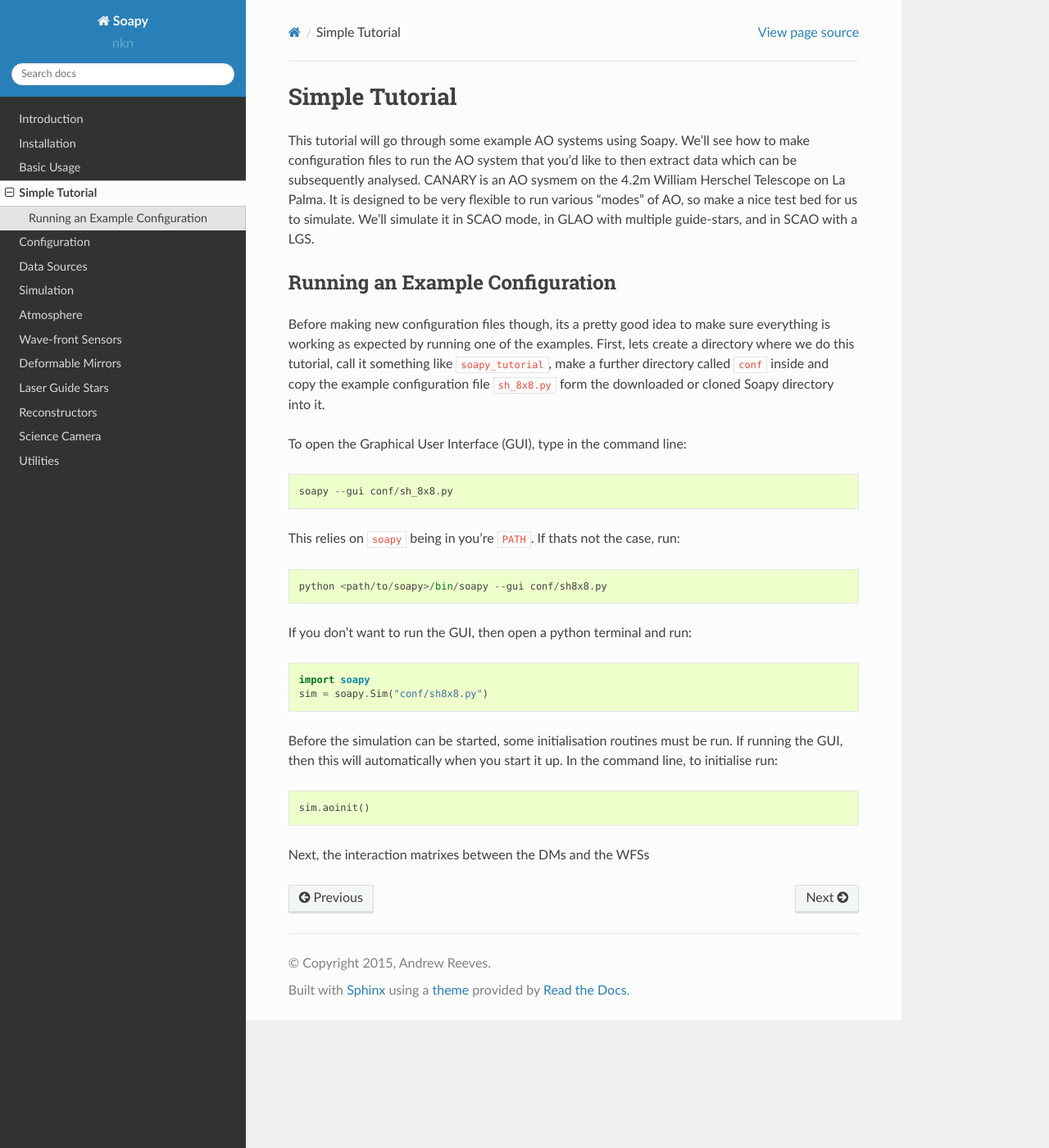
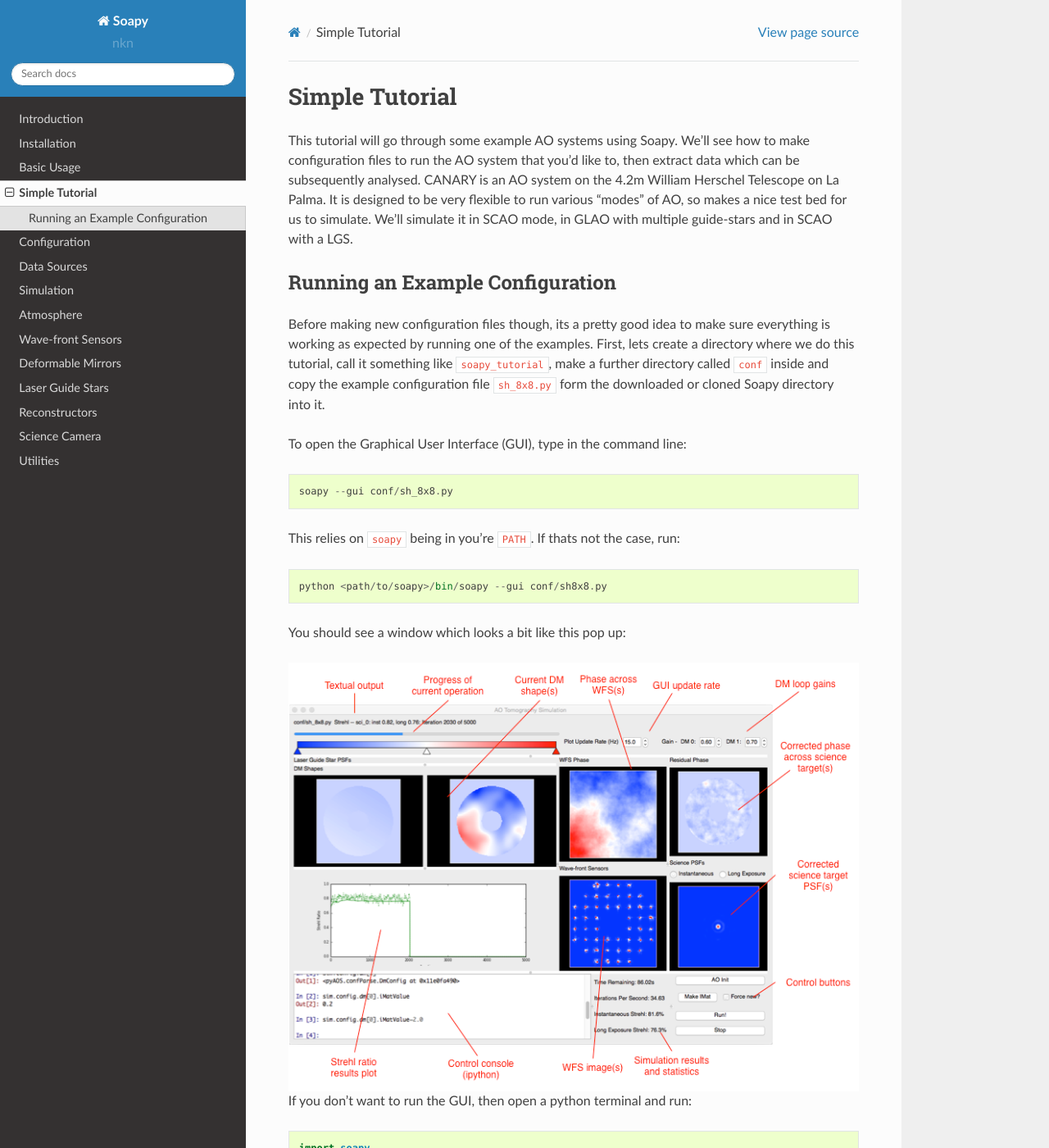
Before and after one commit to AOtools/soapy, a Sphinx documentation site: the page built from doc/source/simpleTutorial.rst, in a window 1280 px wide and 1400 px high. Shown: the whole window at 82% size. Built offline with Sphinx 7.4.7 and the Read the Docs theme 2.0.0, drawn with Linux system fonts in a browser that asks for light colours; pages that are not in the unit, such as notebooks, are missing from menus; some of the changed text lies outside the part shown.

Commit message:
added to tutorial

```diff
--- a/doc/source/simpleTutorial.rst
+++ b/doc/source/simpleTutorial.rst
@@ -1,7 +1,7 @@
 Simple Tutorial
 ===============
 
-This tutorial will go through some example AO systems using Soapy. We'll see how to make configuration files to run the AO system that you'd like to then extract data which can be subsequently analysed. CANARY is an AO sysmem on the 4.2m William Herschel Telescope on La Palma. It is designed to be very flexible to run various "modes" of AO, so make a nice test bed for us to simulate. We'll simulate it in SCAO mode, in GLAO with multiple guide-stars, and in SCAO with a LGS.
+This tutorial will go through some example AO systems using Soapy. We'll see how to make configuration files to run the AO system that you'd like to, then extract data which can be subsequently analysed. CANARY is an AO system on the 4.2m William Herschel Telescope on La Palma. It is designed to be very flexible to run various "modes" of AO, so makes a nice test bed for us to simulate. We'll simulate it in SCAO mode, in GLAO with multiple guide-stars and in SCAO with a LGS.
 
 
 Running an Example Configuration
@@ -17,6 +17,11 @@
 
     python <path/to/soapy>/bin/soapy --gui conf/sh8x8.py
 
+You should see a window which looks a bit like this pop up:
+
+.. image:: imgs/annotatedGUI.png
+    :align: center
+
 If you don't want to run the GUI, then open a python terminal and run::
 
     import soapy
@@ -26,4 +31,8 @@
 
     sim.aoinit()
 
-Next, the interaction matrixes between the DMs and the WFSs
+Next, the interaction matrixes between the DMs and the WFSs. In the GUI this is acheived by clicking "makIMat", and in the command line with::
+
+    sim.makeIMat()
+
+This simulation will save command matrices, interaction matrices and DM influence functions for a simulation, so that it doesn't alway have to remake them. If you'd like to override the loading them from file and make them from sctratch, tick the "force new" button in the GUI, or pass the argument ``forceNew=True`` to the ``makeIMat`` command.
```
